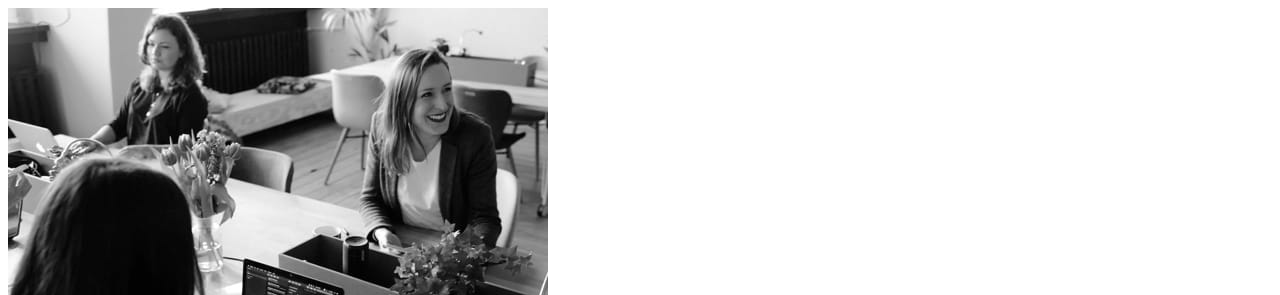
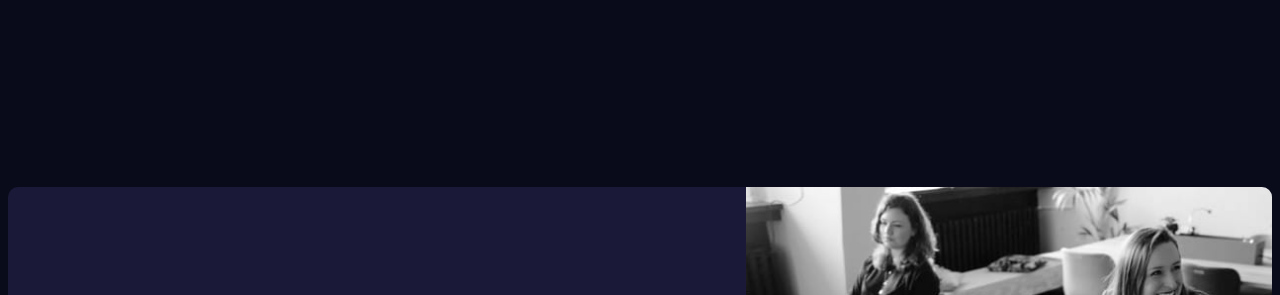
Before and after one commit to AG-WebDev/Stats_Preview_Card, a plain HTML site: page index.html in a window 1280 px wide. Shown: the top 295 px of the page. Drawn offline with Linux system fonts and the light colour scheme; a web font is replaced by a local one.

Commit message:
Update index.html

```diff
--- a/index.html
+++ b/index.html
@@ -11,6 +11,7 @@
       sizes="32x32"
       href="./images/favicon-32x32.png"
     />
+    <link rel="stylesheet" href="style.css" type="text/css" />
 
     <title>Frontend Mentor | Stats preview card component</title>
 
@@ -26,7 +27,7 @@
     </style>
   </head>
   <body>
-   <div class="container">
+    <div class="container">
 
       <div class="image-team">
         <img
@@ -64,6 +65,5 @@
         >Frontend Mentor</a
       >. Coded by <a href="#">Your Name Here</a>.
     </div> -->
-    </div>
   </body>
 </html>
```
